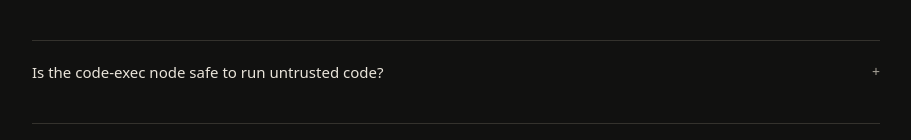
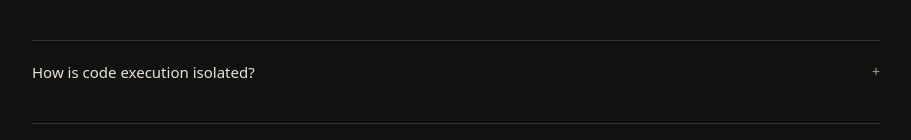
Before and after one commit to gopanihitansh5-collab/otarioptm, a Next.js app in the folder web/: page / in a window 1280 px wide. Shown: the part 11857-11997 px from the top of the page, without its empty margins (184-1095 px from the left). Built offline with nearby package versions, Linux system fonts and the light colour scheme; no server answers.

Commit message:
fix(web): unmask gradient wash behind transparent page roots; clarify isolation FAQ

```diff
--- a/web/src/app/globals.css
+++ b/web/src/app/globals.css
@@ -255,14 +255,10 @@ body {
   scrollbar-color: rgba(88, 71, 158, 0.25) transparent;
 }
 
-/* Slowly drifting lavender/blue background gradient (user-requested
-   "gradually moving gradients colour"). The washes live on a fixed
-   body::before layer animated with transform: background-position on body
-   is compositor-optimized into a static paint (verified via pixel-identical
-   screenshots while the animation ran), so transforms are the honest way
-   to move actual pixels. Text and controls never move. Decorative only -
-   it is not tied to routing state. Reduced-motion users get the static
-   gradient. */
+/* Decorative wash layer moves independently of content. Page roots must
+   remain transparent so they do not hide this layer. */
+body { isolation: isolate; }
+body > * { position: relative; z-index: 1; }
 @keyframes oo-gradient-drift {
   0% {
     transform: translate3d(0, 0, 0) scale(1);
@@ -286,7 +282,7 @@ body {
   content: "";
   position: fixed;
   inset: -30%;
-  z-index: -1;
+  z-index: 0;
   pointer-events: none;
   background:
     radial-gradient(ellipse 42% 34% at 20% 12%, rgba(180, 197, 255, 0.55), transparent 62%),
@@ -302,7 +298,7 @@ body {
   content: "";
   position: fixed;
   inset: -30%;
-  z-index: -1;
+  z-index: 0;
   pointer-events: none;
   background:
     radial-gradient(ellipse 44% 36% at 18% 10%, rgba(88, 71, 158, 0.16), transparent 62%),
--- a/web/src/app/page.tsx
+++ b/web/src/app/page.tsx
@@ -19,7 +19,7 @@ import { ClosingCTA, UseCases } from "../components/landing/Sections";
 
 export default function Page() {
   return (
-    <div className="min-h-screen bg-[var(--color-obsidian)] text-[var(--color-ice)] antialiased selection:bg-[var(--color-lime)] selection:text-[var(--color-obsidian)]">
+    <div className="min-h-screen bg-transparent text-[var(--color-ice)] antialiased selection:bg-[var(--color-lime)] selection:text-[var(--color-obsidian)]">
       <AnnouncementBar />
       <Nav />
       <main>
--- a/web/src/app/studio/page.tsx
+++ b/web/src/app/studio/page.tsx
@@ -429,7 +429,7 @@ function StudioInner() {
   );
 
   return (
-    <div className="flex h-screen flex-col overflow-hidden bg-obsidian text-ice">
+    <div className="flex h-screen flex-col overflow-hidden bg-transparent text-ice">
       <header className="flex h-14 shrink-0 items-center gap-1.5 border-b border-steel bg-graphite px-2 sm:gap-2 sm:px-4">
         <Link
           href="/"
--- a/web/src/components/landing/FAQ.tsx
+++ b/web/src/components/landing/FAQ.tsx
@@ -30,11 +30,11 @@ const QA = [
   },
   {
     q: "Can I see and export every dollar?",
-    a: "Yes. The studio shows a live meter plus a WebSocket activity feed, GET /api/v1/budget returns the snapshot, and GET /api/v1/export streams the full spend log as CSV with a totals row.",
+    a: "Yes. The studio shows a live meter plus a live activity feed, GET /api/v1/budget returns the snapshot, and GET /api/v1/export streams the full spend log as CSV with a totals row.",
   },
   {
-    q: "Is the code-exec node safe to run untrusted code?",
-    a: "Yes. Each program runs in an isolated Vercel Sandbox microVM with deny-all network egress, no environment secrets, and a hard timeout. The old in-process sandbox was removed entirely - there is no in-process fallback.",
+    q: "How is code execution isolated?",
+    a: "Each program runs in an isolated Vercel Sandbox microVM with deny-all network egress, no environment secrets, and a hard timeout. The old in-process sandbox was removed entirely - there is no in-process fallback.",
   },
 ];
 
```
